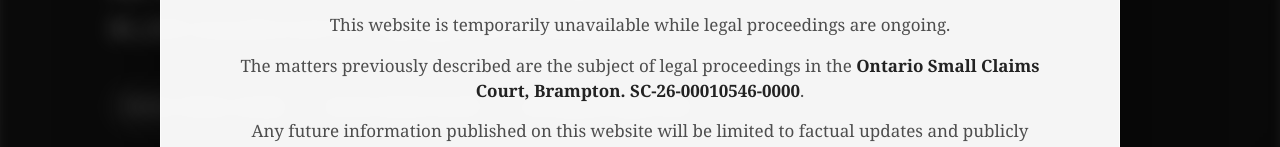
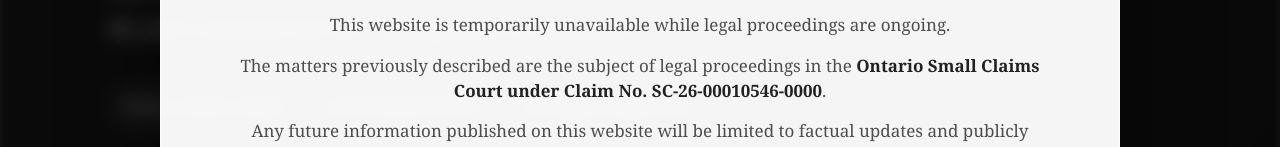
Before and after one commit to rayney123/gamoisebaugh, a plain HTML site: page index.html in a window 1280 px wide. Shown: the part 328-475 px from the top of the page. Drawn offline with Linux system fonts and the light colour scheme; no server answers.

Commit message:
Update index.html

```diff
--- a/index.html
+++ b/index.html
@@ -726,7 +726,7 @@
 
       <p>
         The matters previously described are the subject of legal proceedings in the
-        <strong>Ontario Small Claims Court, Brampton. SC-26-00010546-0000</strong>.
+        <strong>Ontario Small Claims Court under Claim No. SC-26-00010546-0000</strong>.
       </p>
 
       <p>
```
